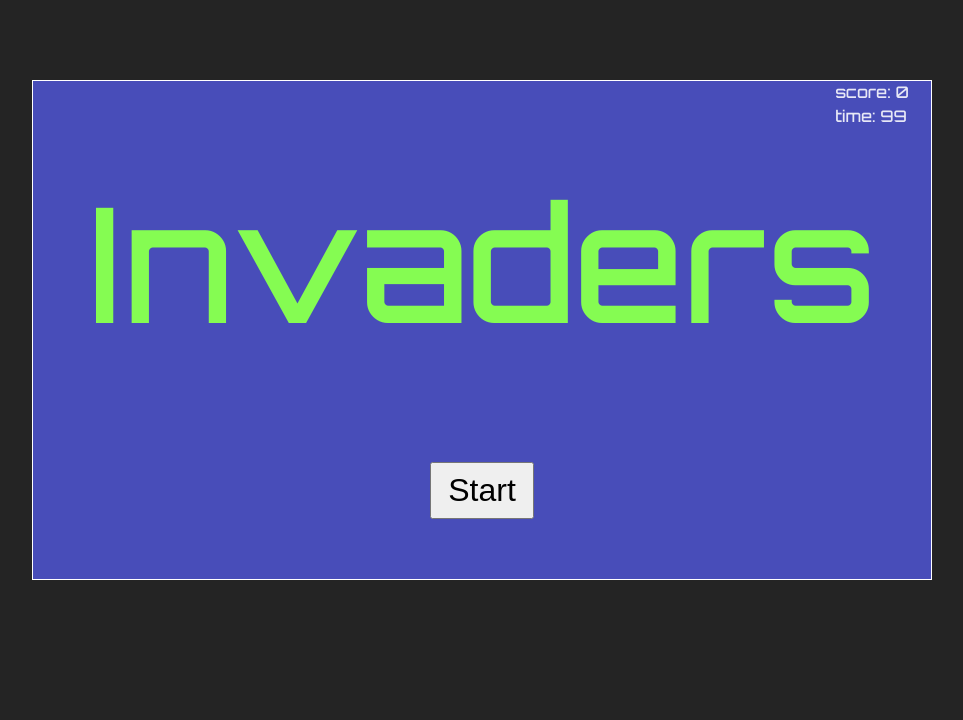
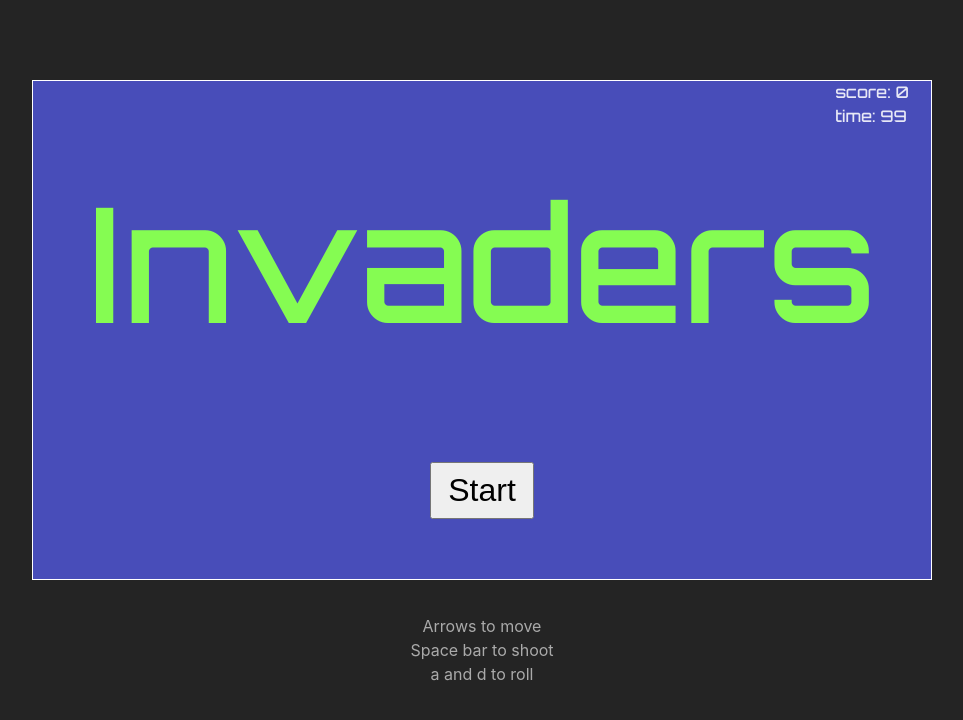
Before and after one commit to ChimentiMatt/-SpaceInvaders-Ease.js-, a Vue app: page / in a window 1280 px wide. Shown: the top 720 px of the page, without its empty margins (158-1121 px from the left). Built offline with nearby package versions, Linux system fonts and the light colour scheme.

Commit message:
added a temp message for controls

```diff
--- a/src/App.vue
+++ b/src/App.vue
@@ -53,6 +53,12 @@ import EnemyBulletTestImg from "./assets/enemyBulletTest.png"
       <p>time: {{ timer }}</p>
     </div>
 
+  </div>
+
+  <div id="temp-controls">
+    <p>Arrows to move </p>
+    <p>Space bar to shoot</p>
+    <p>a and d to roll</p>
   </div>
 
 </template>
--- a/src/style.css
+++ b/src/style.css
@@ -68,8 +68,6 @@
   color: #85fc52;
 }
 
-
-
 #intro-outro-screen button{
   margin-top: 5rem;
   font-size: 2rem;
@@ -81,6 +79,12 @@
   margin-left: 780px;
   z-index: 3;
   top: 5rem;
+}
+
+#temp-controls{
+  margin-top: 2rem;
+  text-align: center;
+  opacity: .7;
 }
 
 /* light blue */
```
